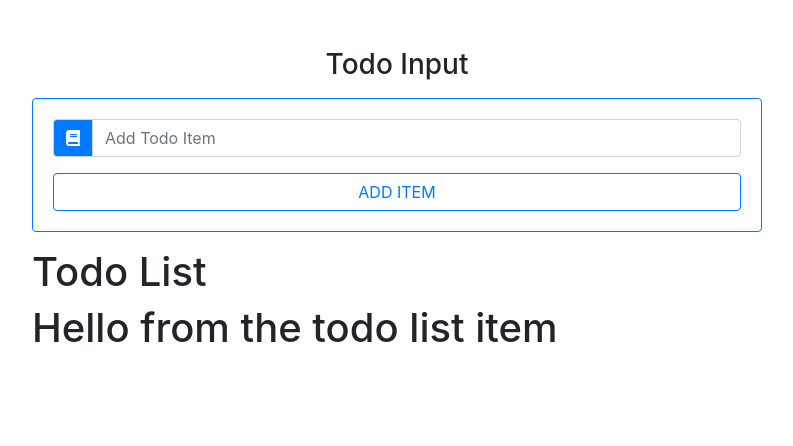
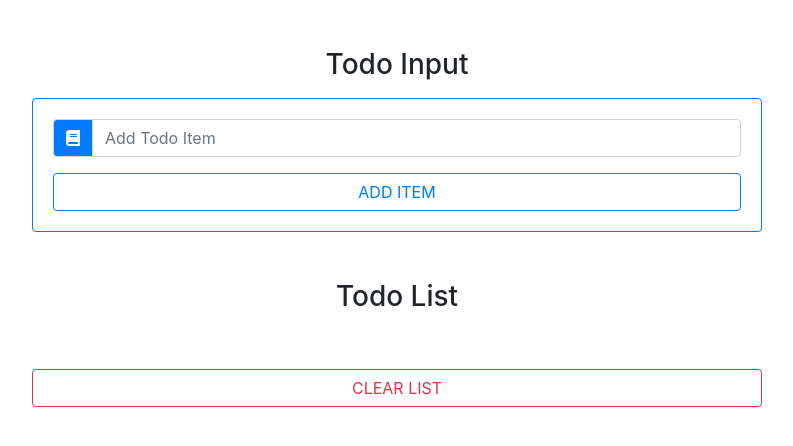
Before and after one commit to RalphLincoln/react-todoList, a React (Create React App) app: page / in a window 1280 px wide. Shown: the top 446 px of the page, without its empty margins (243-1036 px from the left). Built offline with nearby package versions, Linux system fonts and the light colour scheme.

Commit message:
Completed my logic for the todoList component

```diff
--- a/src/App.js
+++ b/src/App.js
@@ -1,7 +1,7 @@
 import React, { Component } from 'react';
 import 'bootstrap/dist/css/bootstrap.min.css';
 import TodoInput from './Components/TodoInput';
-import TodoList from './Components/TodoList';
+
 
 
 // Testing my vs code git hub
@@ -17,7 +17,6 @@ class App extends Component {
               Todo input
             </h3>
             <TodoInput />
-            <TodoList />
           </div>
         </div>
       </div>
--- a/src/Components/TodoInput.js
+++ b/src/Components/TodoInput.js
@@ -1,5 +1,6 @@
 import React, { Component } from 'react';
 import uuid from 'react-uuid';
+import TodoList from './TodoList'
 
 export default class TodoInput extends Component {
 
@@ -27,14 +28,14 @@ export default class TodoInput extends Component {
             title: this.state.item,
         }
         const updatedItems = [...this.state.items, newItem]
-        console.log(updatedItems)
+        // console.log(updatedItems)
 
         this.setState({
             items: updatedItems,
             item: '',
             id: uuid(),
             editItem: false
-        }, () => console.log(this.state))
+        })
     }
 
     render() {
@@ -54,6 +55,7 @@ export default class TodoInput extends Component {
                         <button className="btn btn-outline-primary btn-block mt-3 text-uppercase">add item</button>
                     </form>
                 </div>
+                <TodoList items={this.state.items} />
             </div>
         )
     }
--- a/src/Components/TodoList.js
+++ b/src/Components/TodoList.js
@@ -3,12 +3,26 @@ import TodoItem from './TodoItem'
 
 
 export default class TodoList extends Component {
+
+    handleDelete = (id) => {
+        console.log(id)
+    }
+
+    handleEdit = (id) => {
+        console.log(id)
+    }
+
+    clearList = () => {
+
+    }
     render() {
+        const { items } = this.props
         return (
-            <div>
-                <h1>Todo List </h1>
-                <TodoItem />
-            </div>
+            <ul className="list-group my-5">
+                <h3 className="text-capitalize text-center">Todo list</h3>
+                {items.map(item => { return (<TodoItem key={item.id} title={item.title} handleDelete={() => this.handleDelete(item.id)} handleEdit={() => this.handleEdit(item.id)} />) })}
+                <button className="btn btn-outline-danger btn-block text-uppercase mt-5" onClick={this.clearList}>clear list</button>
+            </ul>
         )
     }
 }
```
